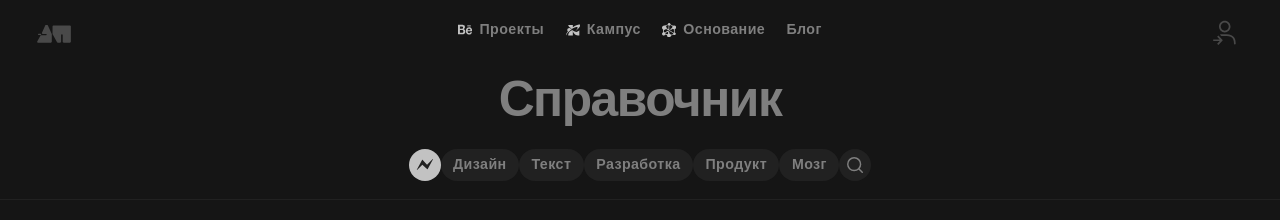
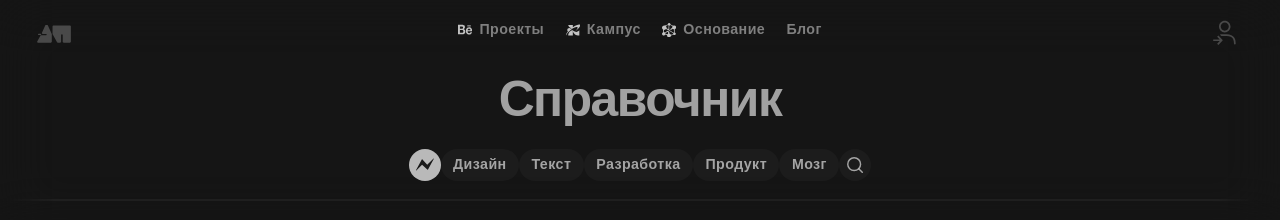
Before and after one commit to shumilina-polina/kingdom-of-fonts, a Gatsby site: page /reference in a window 1280 px wide. Shown: the top 220 px of the page. Built offline with nearby package versions, Linux system fonts and the light colour scheme; Gatsby itself is replaced by a stand-in of ours; no server answers; a web font is replaced by a local one.

Commit message:
reference: Add transparency to the header

```diff
--- a/src/components/common/NavPills.js
+++ b/src/components/common/NavPills.js
@@ -18,7 +18,7 @@ export const NavPills = ({ selected, onSelect, children }) => {
   )
 }
 
-export const NavPill = ({ name, icon, children }) => {
+export const NavPill = ({ name, icon, isHidden = false, children }) => {
   const { selected, onSelect } = useContext(NavPillsContext)
   const isActive = name === selected
 
@@ -27,9 +27,13 @@ export const NavPill = ({ name, icon, children }) => {
   }, [name, onSelect])
 
   return (
-    <NavPillBody isActive={isActive} onClick={handleClick}>
+    <NavPillBody
+      isActive={isActive}
+      onClick={handleClick}
+      isHidden={isHidden}
+    >
       {icon
-        ? <Icon>{icon}</Icon>
+        ? <Icon isActive={isActive}>{icon}</Icon>
         : <Label>{children}</Label>
       }
     </NavPillBody>
@@ -43,6 +47,10 @@ const NavPillsBody = styled.div`
 `
 
 const NavPillBody = styled.a`
+  --hide-duration: 0.1s;
+  --show-duration: 0.25s;
+  --show-delay: 0.1s;
+
   display: flex;
   align-items: center;
   gap: 0.5em;
@@ -55,20 +63,32 @@ const NavPillBody = styled.a`
   text-decoration: none;
   cursor: pointer;
 
-  color: var(--gray-30);
-  background: var(--gray-70);
+  transition: opacity var(--hide-duration), visibility var(--hide-duration);
+
+  color: var(--glass-06);
+  background: var(--glass-003);
 
   ${props => props.isActive
     ? `
-      color: var(--gray-70);
-      background: var(--gray-20);
+      color: var(--gray-90);
+      background: var(--glass-07);
     `
     : `
       &:hover {
-        background: var(--gray-60);
+        background: var(--glass-006);
       }
     `
   }
+
+  ${props => props.isHidden && `
+    opacity: 0;
+    visibility: hidden;
+  `}
+
+  ${props => !props.isHidden && `
+    transition-duration: var(--show-duration);
+    transition-delay: var(--show-delay);
+  `}
 `
 
 const Icon = styled.div`
--- a/src/components/common/NavTabs.js
+++ b/src/components/common/NavTabs.js
@@ -104,25 +104,33 @@ const NavTabBody = styled.a`
   text-decoration: none;
   cursor: pointer;
 
-  color: var(--gray-30);
+  color: var(--glass-03);
 
-  ${props => props.isActive
-    ? `
-      color: var(--gray-20);
-    `
-    : `
-      &:hover {
-        color: var(--gray-20);
-      }
-    `
+  &:hover {
+    color: var(--glass-06);
   }
+
+  ${props => props.isActive && `
+    color: var(--glass-06);
+  `}
 `
 
 const NavTabUnderline = styled.div`
   position: absolute;
-  bottom: 0;
+  bottom: -2px;
 
-  border-bottom: 0.125em solid var(--gray-20);
+  border-bottom-width: 2px;
+  border-bottom-style: solid;
+  border-bottom-color: transparent;
+  border-image-source: linear-gradient(
+    to right,
+    rgba(255, 255, 255, 0) 0%,
+    rgba(255, 255, 255, 0.42) 15%,
+    rgba(255, 255, 255, 0.42) 85%,
+    rgba(255, 255, 255, 0) 100%
+  );
+  border-image-slice: 1 15%;
+  border-image-width: 0 0.7em 2px;
 
   transition: width 0.2s, left 0.2s;
 
--- a/src/components/common/NavTop.js
+++ b/src/components/common/NavTop.js
@@ -110,7 +110,7 @@ const NavTopDropdownBody = styled.div`
   z-index: 10;
   top: calc(100% + var(--distance));
 
-  background: rgba(255, 255, 255, 0.03);
+  background: var(--glass-003);
   backdrop-filter: blur(1em);
   border-radius: var(--border-radius);
 
@@ -159,7 +159,7 @@ const NavTopDropdownItemBody = styled.div`
   cursor: pointer;
 
   &:hover {
-    background: rgba(255, 255, 255, 0.03);
+    background: var(--glass-003);
   }
 
   &:active {
--- a/src/components/reference/Header.js
+++ b/src/components/reference/Header.js
@@ -54,13 +54,15 @@ const Header = () => {
   }, [])
 
   return (
-    <HeaderBody onClick={handleClick}>
-      <HeaderButtonLeft as={Link} to="/reference/">
+    <>
+      <HeaderButtonLeft as={Link} to="/glossary/">
         <Logo />
       </HeaderButtonLeft>
-      <HeaderButtonRight as={Link} to="/reference/">
+      <HeaderButtonRight as={Link} to="/glossary/">
         <LoginIcon />
       </HeaderButtonRight>
+      <HeaderBody onClick={handleClick}>
+        <HeaderContent>
           <NavTop>
             <NavTopItem
               icon={<NavProjectsIcon />}
@@ -104,12 +106,12 @@ const Header = () => {
           <Title>Справочник</Title>
           <NavPillsWrapper>
             <NavPills selected={!isSearchOpen ? category : null} onSelect={setCategory}>
-          <NavPill name="all" icon={<LightningIcon />} />
-          <NavPill name="design">Дизайн</NavPill>
-          <NavPill name="text">Текст</NavPill>
-          <NavPill name="dev">Разработка</NavPill>
-          <NavPill name="product">Продукт</NavPill>
-          <NavPill name="brain">Мозг</NavPill>
+              <NavPill name="all" icon={<LightningIcon />} isHidden={isSearchOpen} />
+              <NavPill name="design" isHidden={isSearchOpen}>Дизайн</NavPill>
+              <NavPill name="text" isHidden={isSearchOpen}>Текст</NavPill>
+              <NavPill name="dev" isHidden={isSearchOpen}>Разработка</NavPill>
+              <NavPill name="product" isHidden={isSearchOpen}>Продукт</NavPill>
+              <NavPill name="brain" isHidden={isSearchOpen}>Мозг</NavPill>
               <Search
                 innerRef={searchElementRef}
                 isOpen={isSearchOpen}
@@ -130,25 +132,64 @@ const Header = () => {
               <NavTab name="tab8">Носители</NavTab>
             </NavTabs>
           </NavTabsCollapse>
+        </HeaderContent>
       </HeaderBody>
+    </>
   )
 }
 
 const HeaderBody = styled.div`
-  border-bottom: var(--gray-70) 0.0625em solid;
+  position: sticky;
+  top: -9.25em;
+  width: 100%;
+  max-width: 1440px;
+  z-index: 999;
+  margin: 0 auto 1.5em;
+
+  &::after {
+    content: "";
+
+    position: absolute;
+    z-index: 1;
+    inset: -1px 0px -2em;
+
+    pointer-events: none;
+    user-select: none;
+
+    backdrop-filter: blur(2em);
+    mask-image: linear-gradient(to top, transparent, black 2em);
+  }
+`
+
+const HeaderContent = styled.div`
+  position: relative;
+  z-index: 2;
+
+  padding: 1em 0 1.25em;
+
+  border-bottom-width: 2px;
+  border-bottom-style: solid;
+  border-bottom-color: transparent;
+  border-image-source: linear-gradient(
+    to right,
+    rgba(255, 255, 255, 0) 0.6%,
+    rgba(255, 255, 255, 0.042) 4.2%,
+    rgba(255, 255, 255, 0.042) 95.07%,
+    rgba(255, 255, 255, 0) 98.24%
+  );
+  border-image-slice: 1;
 
   display: flex;
   flex-direction: column;
   justify-content: flex-start;
   align-items: center;
-
-  position: sticky;
-  top: -9.25em;
-
-  padding: 1em 0 1.25em;
 `
 
 const HeaderButton = styled.button`
+  position: fixed;
+  top: 1.125em;
+  z-index: 1000;
+
   text-decoration: none;
   background: none;
   border: none;
@@ -179,21 +220,17 @@ const HeaderButton = styled.button`
 `
 
 const HeaderButtonLeft = styled(HeaderButton)`
-  position: fixed;
-  top: 1.125em;
   left: 2.55em;
 `
 
 const HeaderButtonRight = styled(HeaderButton)`
-  position: fixed;
-  top: 1.125em;
   right: 2.55em;
 `
 
 const Title = styled.div`
   ${textStyles.title.L}
 
-  color: var(--gray-30);
+  color: var(--glass-06);
 
   margin: 0.57em 0 0.5em;
 `
@@ -260,6 +297,7 @@ const SearchWrapper = styled.div`
   --button-size: 2.25em;
   --field-padding: 0.875em;
   --duration: 0.25s;
+  --delay: 0;
 
   width: var(--button-size);
   height: var(--button-size);
@@ -279,13 +317,15 @@ const SearchBody = styled.div`
 
   overflow: hidden;
 
-  color: var(--gray-30);
-  background: var(--gray-70);
+  color: var(--glass-06);
+  background: var(--glass-003);
 
   transition: width var(--duration);
 
   ${props => props.isOpen && `
     width: 100%;
+
+    transition-delay: var(--delay);
   `}
 `
 
@@ -301,7 +341,7 @@ const SearchButton = styled.button`
   justify-content: center;
   align-items: center;
 
-  color: var(--gray-30);
+  color: var(--glass-06);
   background: none;
 
   width: var(--button-size);
@@ -311,7 +351,7 @@ const SearchButton = styled.button`
 
   ${props => !props.isOpen && `
     :hover {
-      background: var(--gray-60);
+      background: var(--glass-006);
     }
   `}
 
@@ -344,7 +384,7 @@ const SearchClearButton = styled(SearchButton)`
   position: absolute;
   right: 0;
 
-  transition: opacity var(--duration), visibility var(--duration);
+  transition: opacity var(--duration) var(--delay), visibility var(--duration) var(--delay);
 
   ${props => !props.isOpen && `
     opacity: 0;
@@ -365,7 +405,7 @@ const SearchInput = styled.input`
   border: none;
   outline: none;
 
-  color: var(--gray-30);
+  color: var(--glass-06);
 
   width: calc(100% - var(--button-size) * 2);
 
@@ -374,7 +414,7 @@ const SearchInput = styled.input`
   `}
 
   ${props => !props.isOpen && `
-    transition: visibility var(--duration);
+    transition: visibility var(--duration) var(--delay);
     visibility: hidden;
   `}
 `
--- a/src/styles/constants.css
+++ b/src/styles/constants.css
@@ -15,6 +15,18 @@
   --gray-100: #151515;
   --black: black;
 
+  --glass-003: rgba(255, 255, 255, 0.03);
+  --glass-006: rgba(255, 255, 255, 0.06);
+  --glass-03: rgba(255, 255, 255, 0.3);
+  --glass-06: rgba(255, 255, 255, 0.6);
+  --glass-07: rgba(255, 255, 255, 0.7);
+
+  --border-gradient: linear-gradient(
+    180deg,
+    rgba(73, 73, 73, 0.3) 0%,
+    rgba(73, 73, 73, 0) 100%
+  );
+
   /* legacy colors */
 
   --graphite-100: var(--gray-100);
```
Lines whose indentation alone changed are shown as unchanged.
